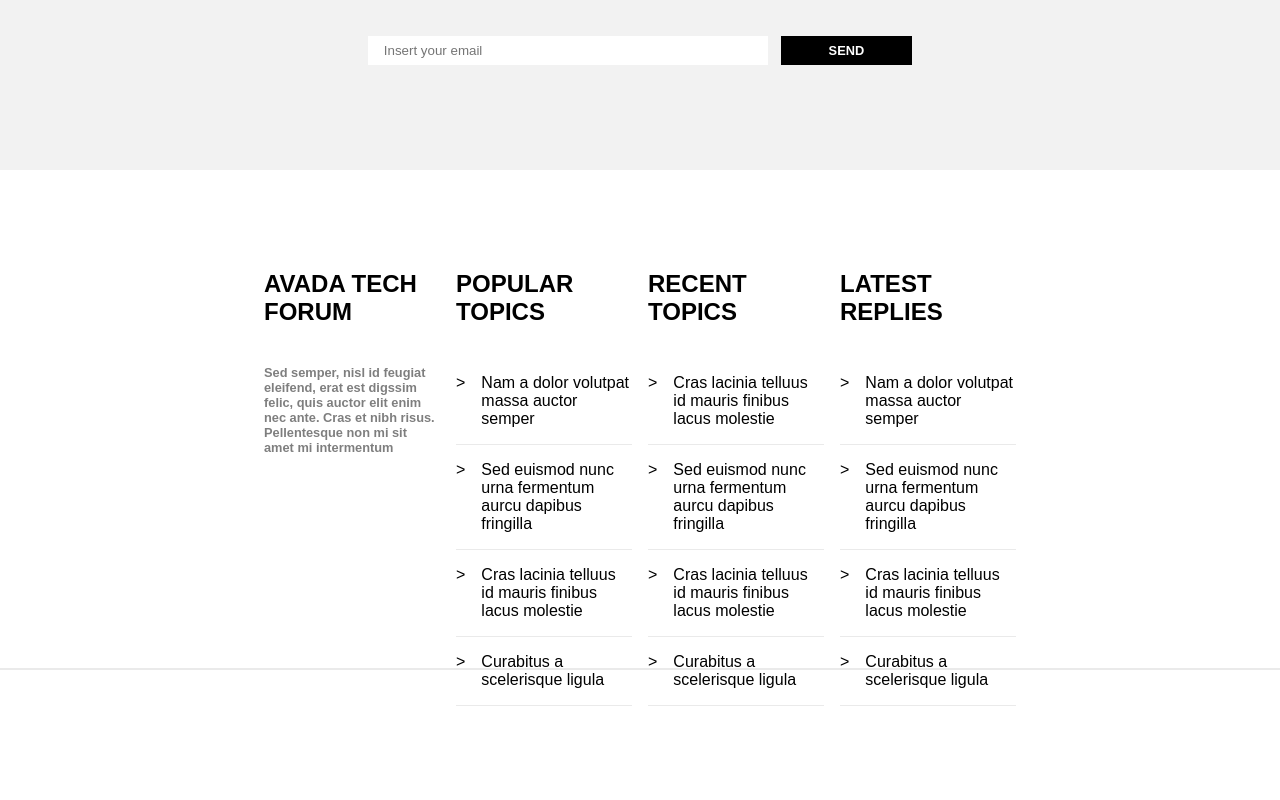
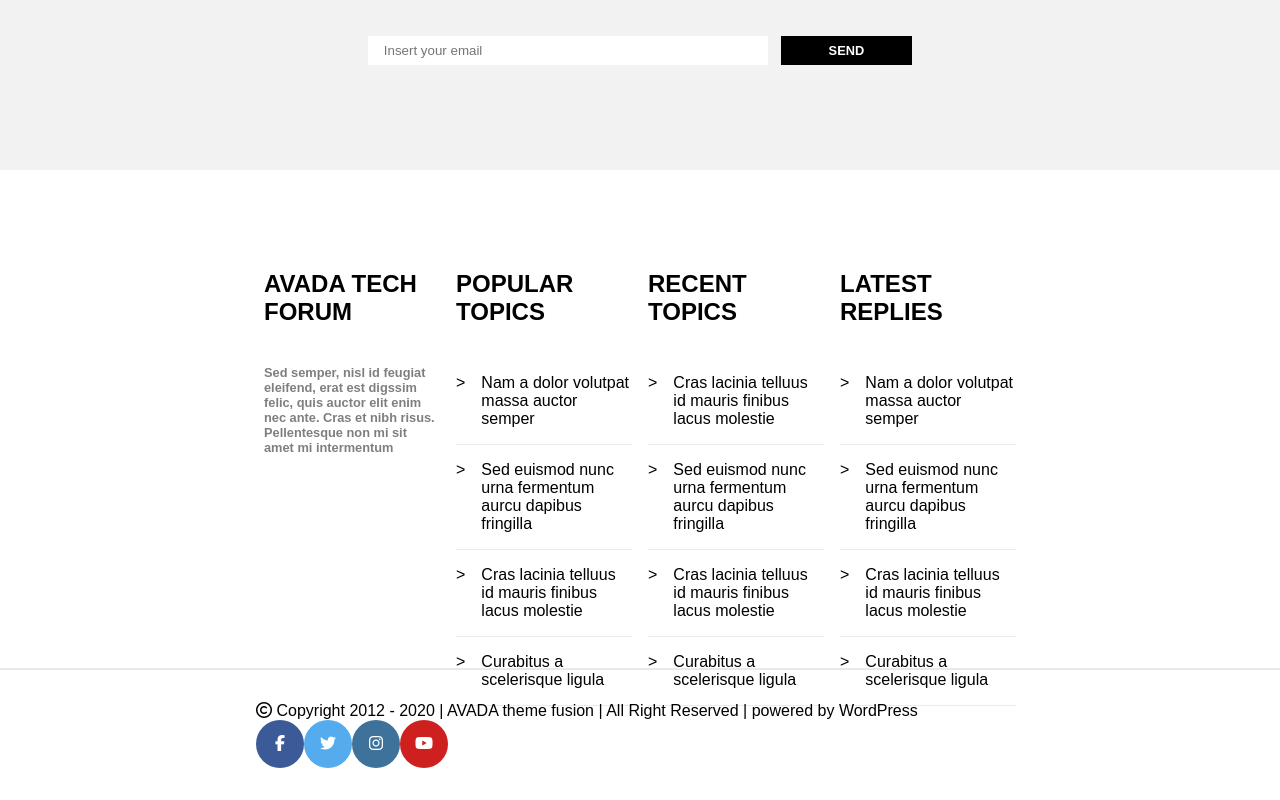
Before and after one commit to callagan70/proj-html-vuejs, a Vue app: page / in a window 1280 px wide. Shown: the part 5389-6189 px from the top of the page. Before the commit the page ends 6095 px from the top, so only its background shows below. Built offline with nearby package versions, Linux system fonts and the light colour scheme.

Commit message:
Bozza v0.9 finita, da dinamicizzare, buon appetito

```diff
--- a/src/App.vue
+++ b/src/App.vue
@@ -11,6 +11,7 @@
       <SeC5 />
       <SeC6 />
       <SeC7 />
+      <FooTer />
     </main>
 </div>
 </template>
@@ -25,6 +26,7 @@ import SeC4 from './components/SeC4.vue'
 import SeC5 from './components/SeC5.vue'
 import SeC6 from './components/SeC6.vue'
 import SeC7 from './components/SeC7.vue'
+import FooTer from './components/FooTer.vue'
 
 export default {
   components: {
@@ -36,7 +38,8 @@ export default {
     SeC4,
     SeC5,
     SeC6,
-    SeC7
+    SeC7,
+    FooTer
    },
 }
 
--- /dev/null
+++ b/src/components/FooTer.vue
@@ -0,0 +1,79 @@
+<template>
+    <footer>
+        <div>
+            <span><i class="fa-regular fa-copyright"></i></span> <span> Copyright 2012 - 2020 | </span> <span> AVADA theme fusion </span>  <span>| All Right Reserved | powered by</span> <span> WordPress</span>
+        </div>
+        <div class="logo">
+            <div class="logo_card color_blue">
+                <a href=""><i class="fa-brands fa-facebook-f"></i></a>
+            </div>
+            <div class="logo_card color_azzurro">
+                <a href=""><i class="fa-brands fa-twitter"></i></a>
+            </div>
+            <div class="logo_card color_grigio">
+               <a href="#"><i class="fa-brands fa-instagram"></i></a>
+            </div>
+            <div class="logo_card color_red">
+              <a href="#"><i class="fa-brands fa-youtube"></i></a>
+            </div>
+        </div>
+    </footer>
+</template>
+
+<script>
+export default {
+    name: 'FooTer',
+
+}
+
+</script>
+
+<style scoped lang="scss">
+
+footer{
+    display: flex;
+    flex-wrap: wrap;
+    justify-content: space-between;
+    align-items: center;
+    padding: 2em 20% 2em 20%;
+    height: fit-content;
+}
+
+.logo{
+    display: flex;
+    flex-wrap: wrap;
+    justify-content: space-around;
+    height: fit-content;
+}
+
+.logo_card{
+    display: flex;
+    justify-content: center;
+    align-items: center;
+    height: 3em;
+    width: 3em;
+    border-radius: 50%;
+}
+
+.logo_card>a>i{
+    color: white;
+}
+
+.color_blue{
+    background-color: #3C5998;
+}
+
+.color_azzurro {
+    background-color: #54ACEE;
+}
+
+.color_grigio{
+    background-color: #3F729B;
+}
+
+.color_red{
+    background-color: #CD201F;
+
+}
+
+</style>
```
